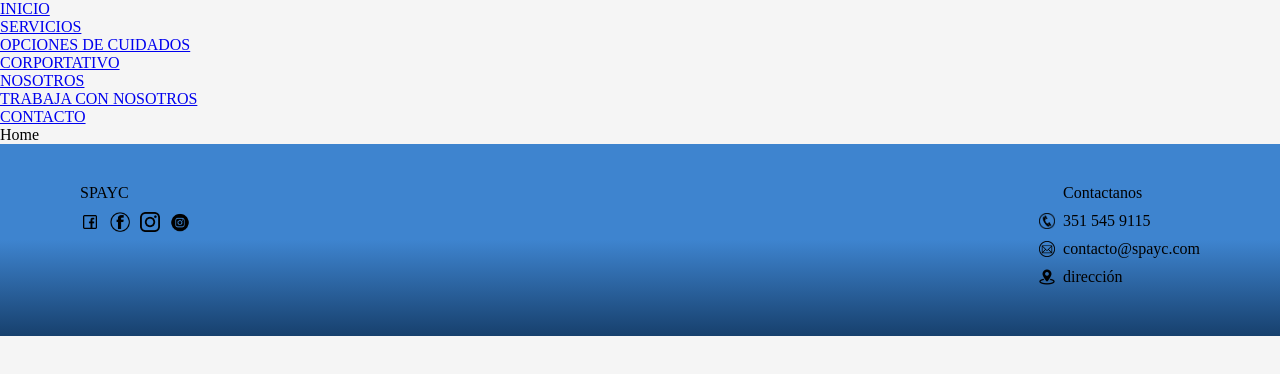
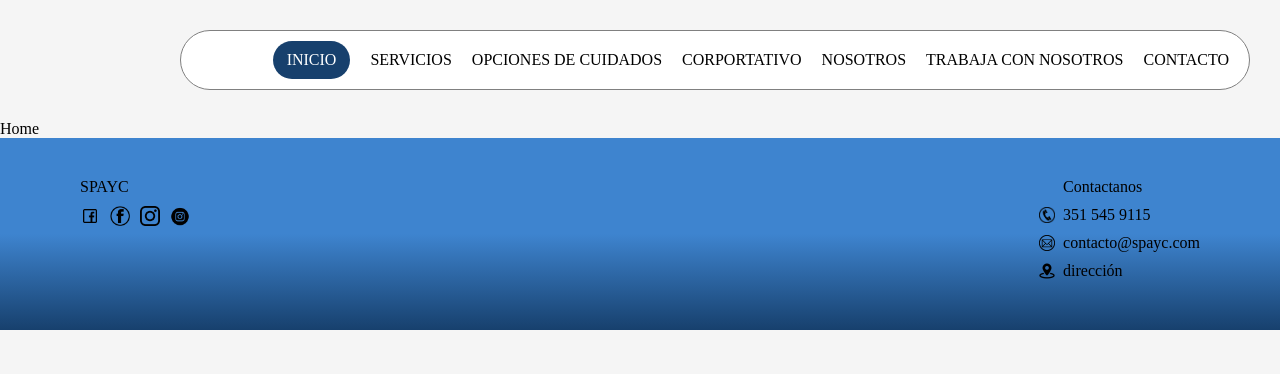
Before and after one commit to Gabriel9022/spayc-front, a React (Vite) app in the folder spayc-frontend/: page / in a window 1280 px wide. Shown: the top 374 px of the page. Built offline with nearby package versions, Linux system fonts and the light colour scheme.

Commit message:
nav bar first styles

```diff
--- a/spayc-frontend/src/Components/Header/Header.css
+++ b/spayc-frontend/src/Components/Header/Header.css
@@ -0,0 +1,34 @@
+.Header_nav {
+    display: flex;
+    justify-content: flex-end;
+    padding: 30px;
+}
+
+.Header_nav_menu {
+    display: flex;
+    list-style: none;
+    justify-content: flex-end;
+    column-gap: 20px;
+    align-items: center;
+    width: 1070px;
+    padding: 10px 20px;
+    border: solid 1px grey;
+    border-radius: 30px;
+    background-color: #fff;
+}
+
+.Header_nav_menu_item {
+    display: flex;
+}
+
+.Header_nav_menu_item .active {
+    background-color: #17406D;
+    color: #fff;
+    padding: 10px 14px;
+    border-radius: 20px;
+}
+
+a {
+    color: black;
+    text-decoration: none;
+}
--- a/spayc-frontend/src/Components/Header/Header.tsx
+++ b/spayc-frontend/src/Components/Header/Header.tsx
@@ -1,5 +1,6 @@
 import React from 'react';
 import { NavLink } from 'react-router-dom';
+import './Header.css';
 
 const Header: React.FC = () => {
   return (
```
